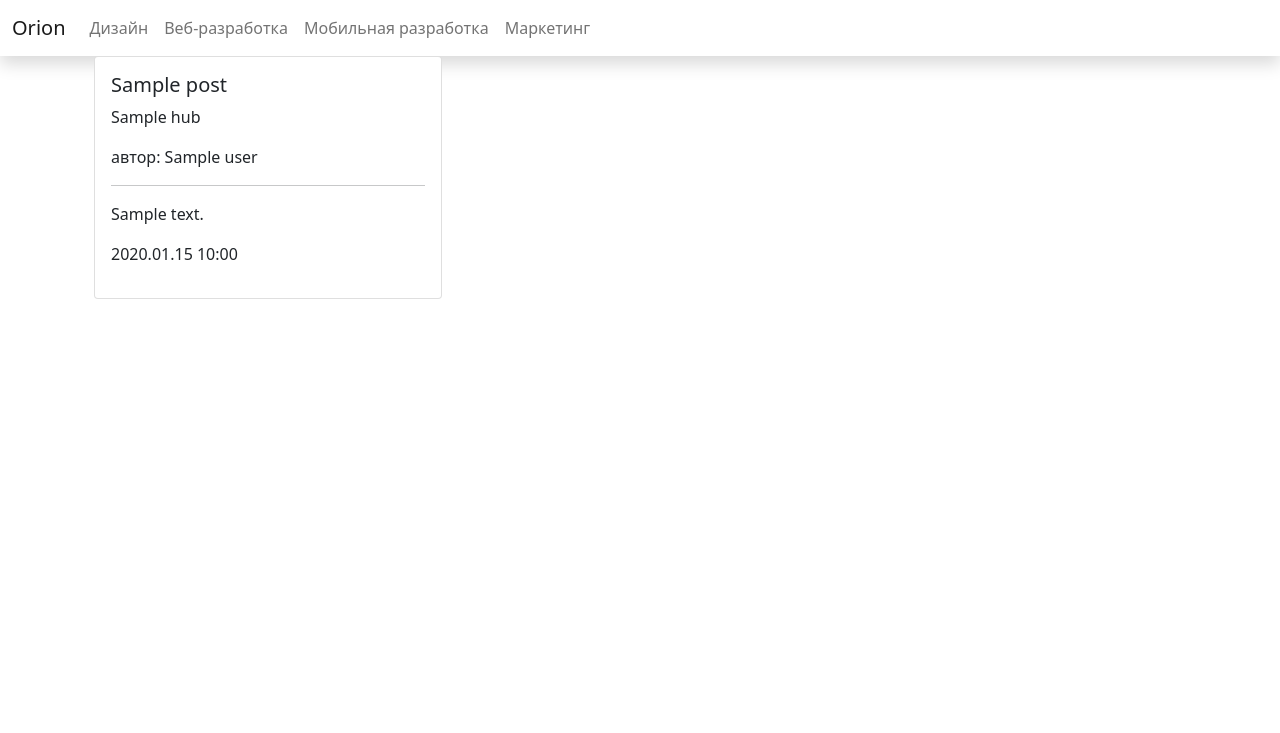
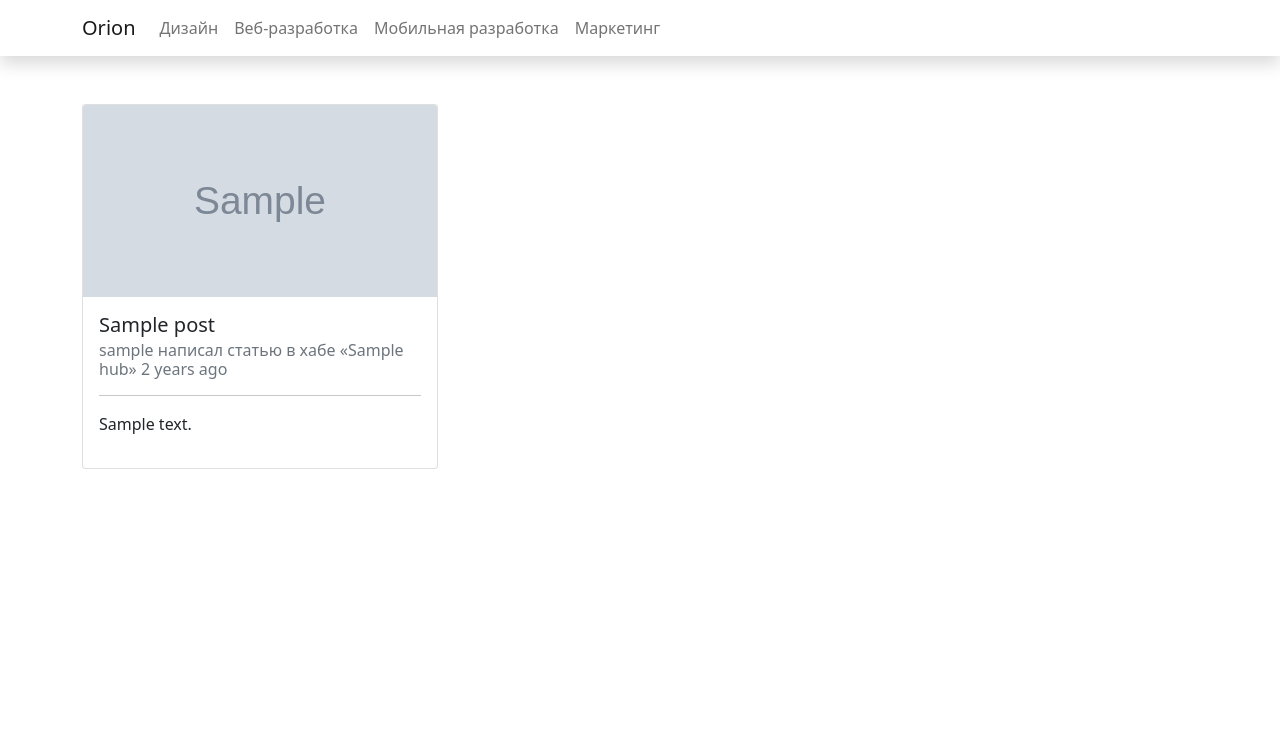
Before and after one commit to nsm23/GeekBrains-Orion-Scrum-Team, a Django app: template orion/templates/index.html in a window 1280 px wide. Shown: the top 733 px of the page. Run offline with Django 3.2, Linux system fonts and the light colour scheme; the template is opened without the code that fills it: most values are stand-ins (such as "Sample title", 1, 10 or a date in 2020); grey boxes marked "Sample" are stand-in pictures.

Commit message:
Sprint Fixes

```diff
--- a/orion/hub/views.py
+++ b/orion/hub/views.py
@@ -3,6 +3,6 @@ from posts.models import Post
 
 
 def hub_view(request, slug):
-    post_list = Post.objects.filter(hub__alias=slug).order_by('created_at')
+    post_list = Post.objects.filter(hub__alias=slug).order_by('-created_at')
     context = {'post_list': post_list, 'slug': slug}
     return render(request, '../templates/hub/index.html', context=context)
--- a/orion/orion/views.py
+++ b/orion/orion/views.py
@@ -4,6 +4,6 @@ from posts.models import Post
 
 
 def main_view(request):
-    post_list = Post.objects.order_by('created_at')[:12]
+    post_list = Post.objects.order_by('-created_at')[:12]
     context = {'post_list': post_list}
     return render(request, '../templates/index.html', context=context)
--- a/orion/posts/urls.py
+++ b/orion/posts/urls.py
@@ -5,5 +5,5 @@ from django.conf import settings
 
 app_name = 'posts'
 urlpatterns = [
-    path('<slug:slug>/', PostDetailView.as_view(), name='post-detail'),
+    path('<slug:slug>/', PostDetailView.as_view(), name='detail'),
 ]
--- a/orion/templates/controls/header.html
+++ b/orion/templates/controls/header.html
@@ -1,6 +1,6 @@
 <header>
-    <nav class="navbar navbar-expand-sm navbar-light shadow">
-        <div class="container-fluid">
+    <nav class="navbar navbar-expand-sm navbar-light shadow mb-5">
+        <div class="container">
             <a href="/" class="navbar-brand">Orion</a>
             <button class="navbar-toggler" type="button" data-bs-toggle="collapse" data-bs-target="#navbarText"
                     aria-controls="navbarText" aria-expanded="false" aria-label="Toggle navigation">
--- a/orion/templates/layouts/main.html
+++ b/orion/templates/layouts/main.html
@@ -18,6 +18,11 @@
           width: 100%;
           height: 100%;
           z-index: 1;
+        }
+        .post-list .card-img-top {
+            width: 100%;
+            height: 15vw;
+            object-fit: cover;
         }
     </style>
     {% block links %}{% endblock %}
@@ -41,6 +46,9 @@
     <script src="https://cdn.jsdelivr.net/npm/bootstrap@5.1.3/dist/js/bootstrap.bundle.min.js"
             integrity="sha384-ka7Sk0Gln4gmtz2MlQnikT1wXgYsOg+OMhuP+IlRH9sENBO0LRn5q+8nbTov4+1p"
             crossorigin="anonymous"></script>
+
+    <script src="https://cdn.jsdelivr.net/npm/masonry-layout@4.2.2/dist/masonry.pkgd.min.js" integrity="sha384-GNFwBvfVxBkLMJpYMOABq3c+d3KnQxudP/mGPkzpZSTYykLBNsZEnG2D9G/X/+7D" crossorigin="anonymous" async></script>
+
     {% block scripts %}{% endblock %}
 </body>
 </html>
--- a/orion/templates/posts/list.html
+++ b/orion/templates/posts/list.html
@@ -1,19 +1,23 @@
-<div class="container">
-  <div class="row row-cols-3">
+<div class="row mb-4 post-list" data-masonry='{"percentPosition": true}'>
 {% for post in post_list %}
-      <div class="col">
+  {% comment %} {% cycle '<div class="row mb-4 post-list" data-masonry=\'{"percentPosition": true}\'>' '' '' as div %} {% endcomment %}
+    <div class="col-sm-6 col-lg-4 mb-4">
       <div class="card">
+        {% if post.image %}<img src="{{ post.image.url }}" class="card-img-top" alt="{{ post.title }}">{% endif %}
         <div class="card-body">
           <h5 class="card-title">{{post.title}}</h5>
-            <p href="/hubs/{{post.hub}}">{{post.hub}}</p>
-            <p>автор: {{post.user}}</p>
+          {% load humanize %}
+          <h6 class="card-subtitle mb-2 text-muted">{{ post.user.username }} написал статью {% if post.hub %}в хабе «{{ post.hub.title }}» {% endif %}{{ post.created_at|naturaltime }}</h6>
           <hr>
           <p class="card-text">{{post.brief_text}}</p>
-            <p>{{post.created_at|date:"Y.m.d H:i"}}</p>
-            <a class="card-link" href="/posts/{{post.slug}}"></a>
+          <a class="card-link" href="{% url 'posts:detail' slug=post.slug %}"></a>
         </div>
       </div>
     </div>
   {% endfor %}
+    {% comment %} {% cycle '' '' '</div>' as div %}
+{% endfor %}
+{% if not post_list|length|divisibleby:"3" %}
   </div>
+{% endif %} {% endcomment %}
 </div>
```
Also changed, not shown: orion/templates/posts/index.html (+4 -3 lines). Lines whose indentation alone changed are shown as unchanged.
